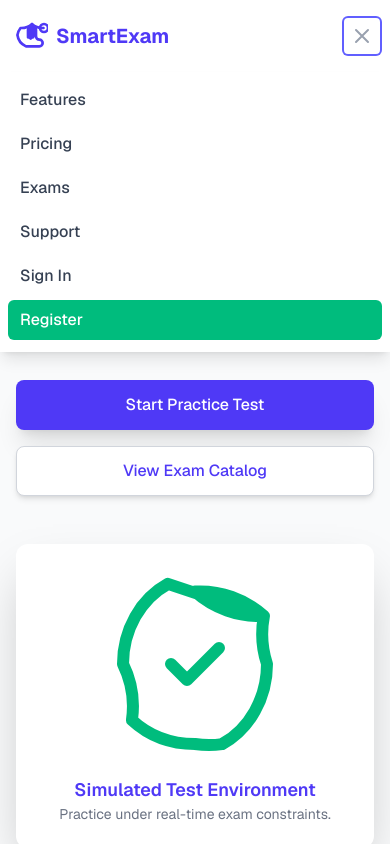
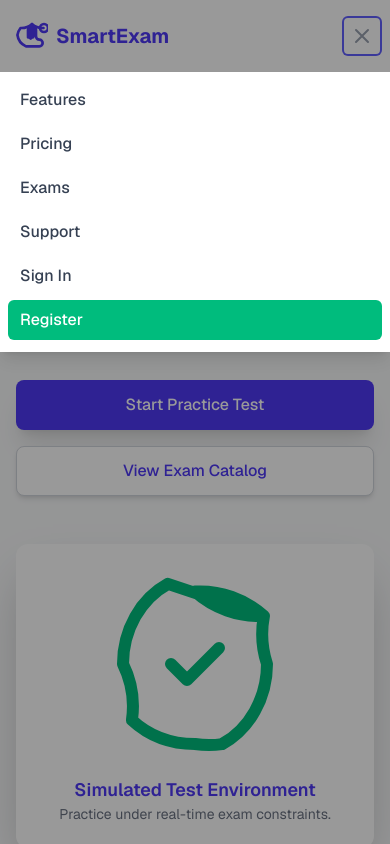
Before and after one commit to emteezet/SmartExam, a Next.js app: page / in a window 390 px wide. Both pictures are taken after a click on the button "Toggle menu". Shown: the top 844 px of the page. Built offline with nearby package versions, Linux system fonts and the light colour scheme.

Commit message:
Add backdrop and ESC/outside-click to close mobile menu

```diff
--- a/app/components/Header.jsx
+++ b/app/components/Header.jsx
@@ -1,12 +1,21 @@
 "use client";
 
-import React, { useState } from "react";
+import React, { useState, useEffect } from "react";
 import Link from "next/link";
 import { PRIMARY_TEXT, ACCENT_BG, ACCENT_BG_HOVER } from "./ui/colors";
 
 const Header = () => {
   const [open, setOpen] = useState(false);
   const items = ["Features", "Pricing", "Exams", "Support"];
+
+  useEffect(() => {
+    if (!open) return;
+    const onKey = (e) => {
+      if (e.key === "Escape") setOpen(false);
+    };
+    window.addEventListener("keydown", onKey);
+    return () => window.removeEventListener("keydown", onKey);
+  }, [open]);
 
   return (
     <header className="bg-white shadow-md relative z-50">
@@ -106,9 +115,21 @@ const Header = () => {
           </div>
         </div>
 
+        {/* Backdrop (click to close) */}
+        <div
+          className="fixed inset-0 bg-black z-40"
+          style={{
+            opacity: open ? 0.4 : 0,
+            transition: "opacity 200ms ease",
+            pointerEvents: open ? "auto" : "none",
+          }}
+          aria-hidden={!open}
+          onClick={() => setOpen(false)}
+        />
+
         {/* Mobile menu panel (animated, overlays content) */}
         <div
-          className="md:hidden absolute left-0 right-0 top-full bg-white shadow-lg overflow-hidden"
+          className="md:hidden absolute left-0 right-0 top-full bg-white shadow-lg overflow-hidden z-50"
           style={{
             maxHeight: open ? "600px" : "0px",
             opacity: open ? 1 : 0,
```
